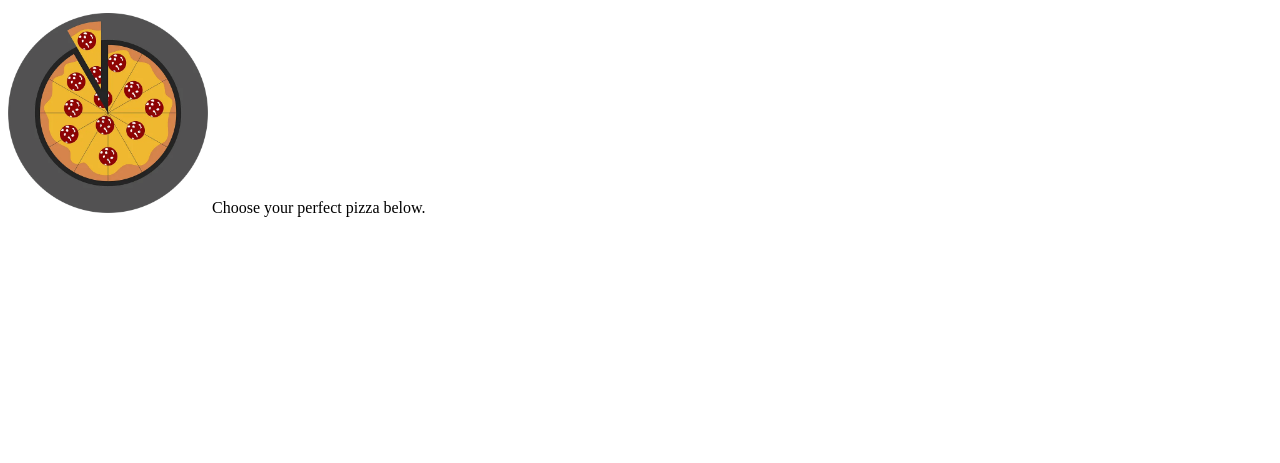
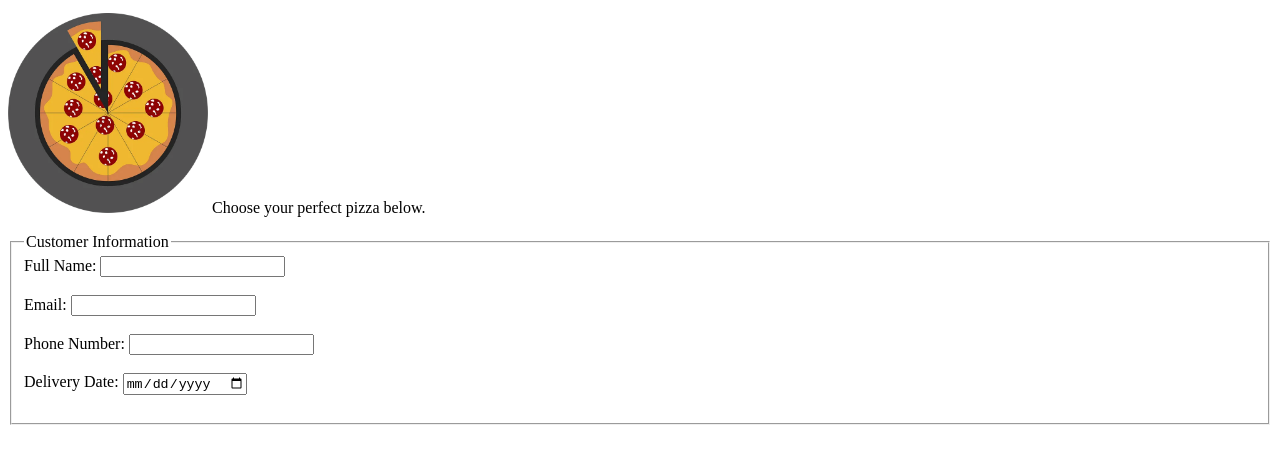
Before and after one commit to Whospust/Assignment-1, a plain HTML site: page index.html in a window 1280 px wide. Shown: the part 101-564 px from the top of the page. Drawn offline with Linux system fonts and the light colour scheme.

Commit message:
Added customer information field

```diff
--- a/index.html
+++ b/index.html
@@ -5,19 +5,38 @@
     <title>Pizza Order Form</title>
 </head>
 <body>
-
+<!-- Header -->
     <header>
         <h1>Order your pizza!</h1>
         <p>Freshly baked and delivered right to your door!</p>
     </header>
 
     <main>
-
+        <!-- Image -->
         <p>
             <img src="img/pizza.png" alt="A delicious cheese pizza" width=200 height=200 />
             Choose your perfect pizza below.
         </p>
 
+        <!-- Order form -->
+        <form action="#" method="post">
+            <!-- Customer Information -->
+            <fieldset>
+                <legend>Customer Information</legend>
+
+                <label for="name">Full Name:</label>
+                <input type="text" id="name" name="customer_name" required /><br /><br />
+
+                <label for="email">Email:</label>
+                <input type="email" id="email" name="customer_email" required /><br /><br />
+
+                <label for="phone">Phone Number:</label>
+                <input type="tel" id="phone" name="customer_phone" required /><br /><br />
+
+                <label for="date">Delivery Date:</label>
+                <input type="date" id="date" name="delivery_date" /><br /><br />
+            </fieldset>
+        </form>
     </main>
 </body>
 </html>
```
